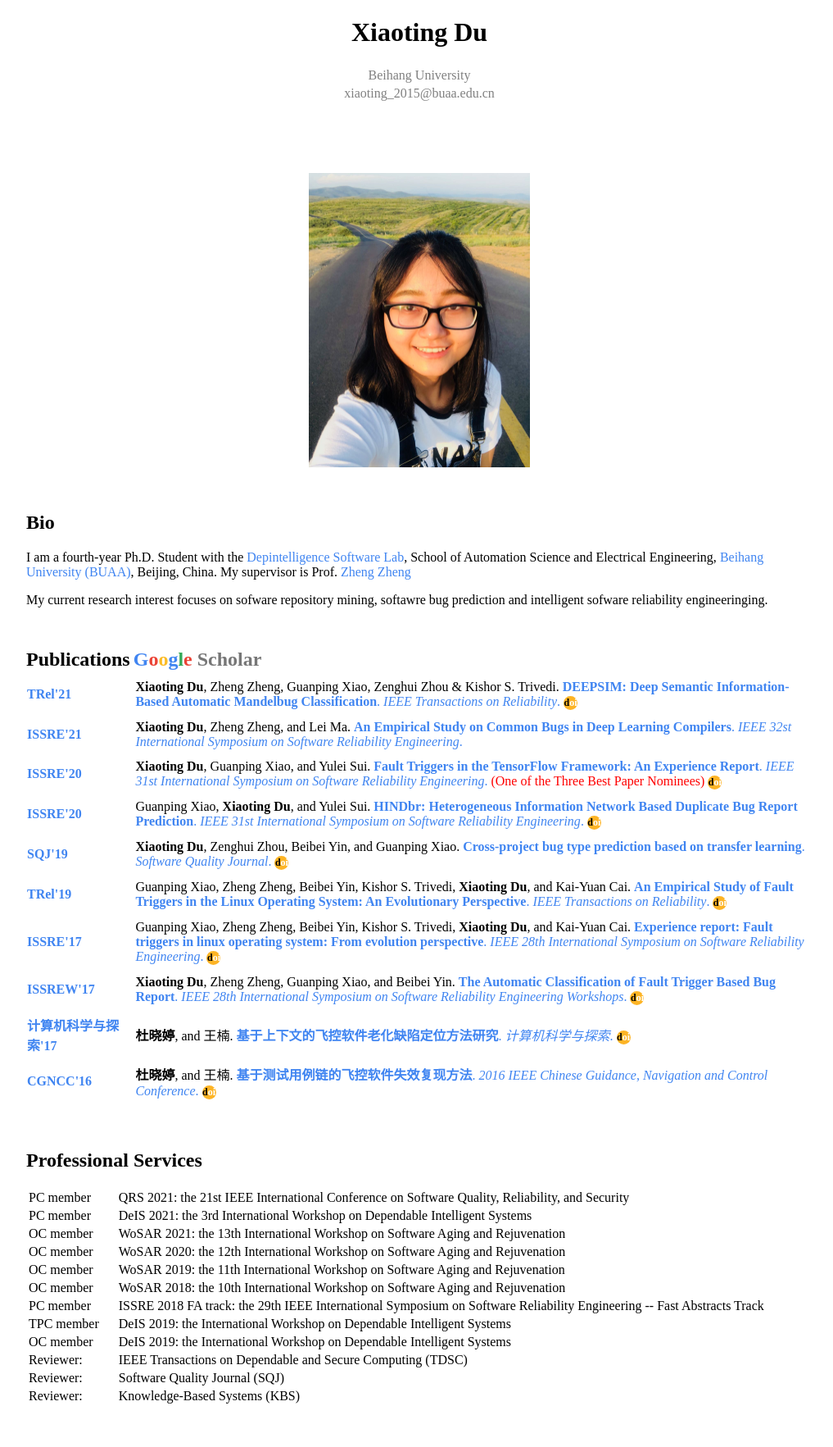
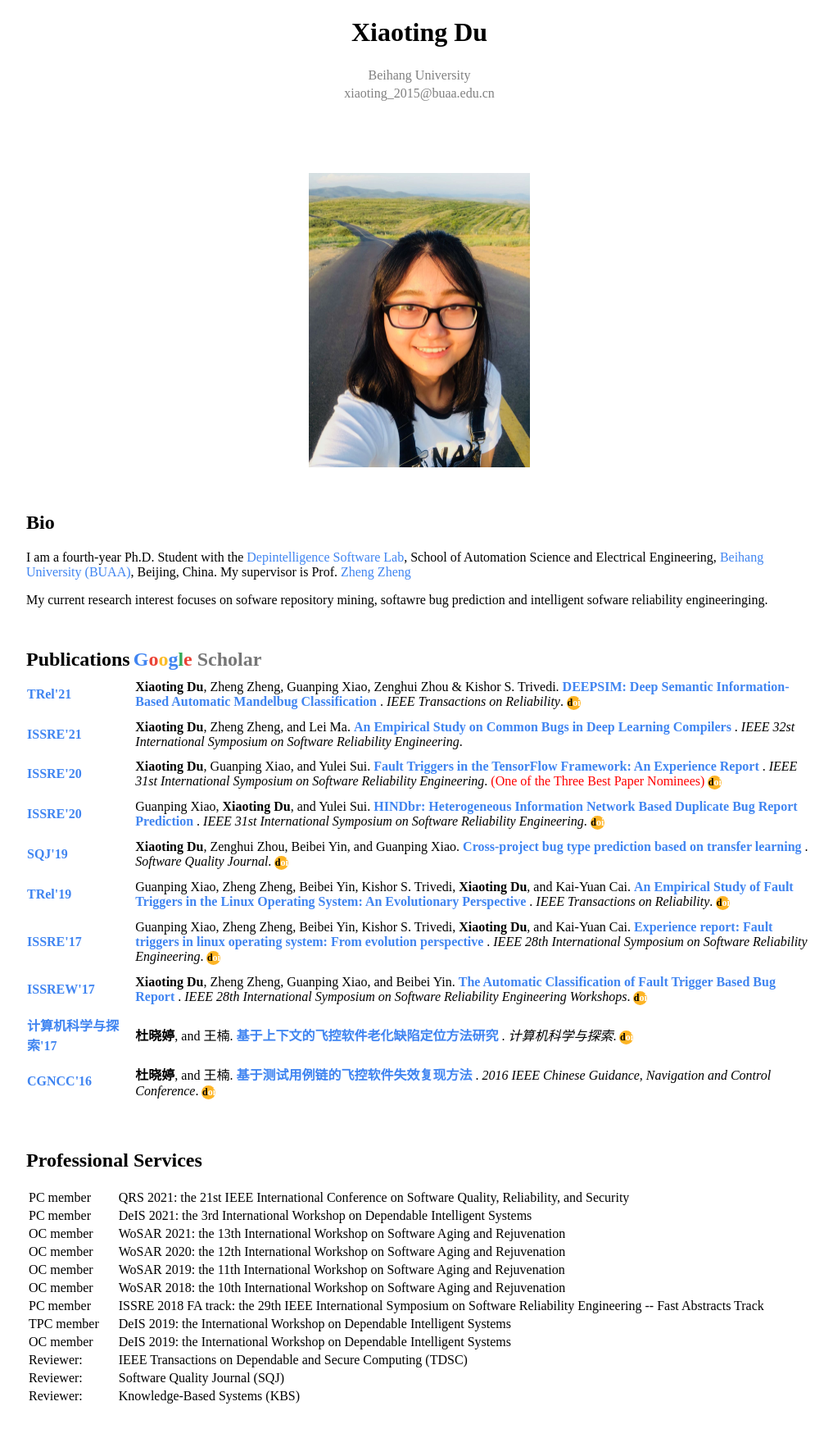
Before and after one commit to xiaotingdu/xiaotingdu.github.io, a Jekyll site: the page index.html, which Jekyll copies as it is, in a window 1280 px wide. Shown: the whole page at 82% size, without its empty margins (128-1145 px from the left). Built offline with Jekyll 4.4.1, drawn with Linux system fonts in a browser that asks for light colours; a style sheet for code colours, icons or effects is not loaded.

Commit message:
Update index.html

```diff
--- a/index.html
+++ b/index.html
@@ -63,70 +63,70 @@
  <tr>
 <td><a href="https://ieeexplore.ieee.org/xpl/RecentIssue.jsp?punumber=24"><b>TRel'21</b></a></td>
 <td>&nbsp;&nbsp;&nbsp;&nbsp;</td>
-<td><b>Xiaoting Du</b>, Zheng Zheng, Guanping Xiao, Zenghui Zhou & Kishor S. Trivedi. <a href="https://xiaotingdu.github.io/publications/TR2021.pdf"> <b> DEEPSIM: Deep Semantic Information-Based Automatic Mandelbug Classification</b>. <i>IEEE Transactions on Reliability</i>. <div class="circle" onclick="location='https://ieeexplore.ieee.org/document/9551693'" onmouseover="this.style.cursor='hand'"><b style='color:black'>d</b><b style='color:white'>oi</b></div>
+<td><b>Xiaoting Du</b>, Zheng Zheng, Guanping Xiao, Zenghui Zhou & Kishor S. Trivedi. <a href="https://xiaotingdu.github.io/publications/TR2021.pdf"> <b> DEEPSIM: Deep Semantic Information-Based Automatic Mandelbug Classification</b></a> . <i>IEEE Transactions on Reliability</i>. <div class="circle" onclick="location='https://ieeexplore.ieee.org/document/9551693'" onmouseover="this.style.cursor='hand'"><b style='color:black'>d</b><b style='color:white'>oi</b></div>
 </td>
 </tr>
 
  <tr>
 <td><a href="http://2021.issre.net/"><b>ISSRE'21</b></a></td>
 <td>&nbsp;&nbsp;&nbsp;&nbsp;</td>
-<td><b>Xiaoting Du</b>, Zheng Zheng, and Lei Ma. <a href="https://xiaotingdu.github.io/publications/ISSRE2021.pdf">  <b>An Empirical Study on Common Bugs in Deep Learning Compilers</b>. <i>IEEE 32st International Symposium on Software Reliability Engineering</i>.
+<td><b>Xiaoting Du</b>, Zheng Zheng, and Lei Ma. <a href="https://xiaotingdu.github.io/publications/ISSRE2021.pdf">  <b>An Empirical Study on Common Bugs in Deep Learning Compilers</b></a> . <i>IEEE 32st International Symposium on Software Reliability Engineering</i>.
 </td>
 </tr>
 
 <tr>
 <td><a href="http://2020.issre.net/"><b>ISSRE'20</b></a></td>
 <td>&nbsp;&nbsp;&nbsp;&nbsp;</td>
-<td><b>Xiaoting Du</b>, Guanping Xiao, and Yulei Sui.<a href="https://xiaotingdu.github.io/publications/ISSRE2020-Du.pdf"> <b>Fault Triggers in the TensorFlow Framework: An Experience Report</b>. <i>IEEE 31st International Symposium on Software Reliability Engineering</i>. <span style="color:red">(One of the Three Best Paper Nominees)</span> <div class="circle" onclick="location='https://doi.org/10.1109/ISSRE5003.2020.00010'" onmouseover="this.style.cursor='hand'"><b style='color:black'>d</b><b style='color:white'>oi</b></div>
+<td><b>Xiaoting Du</b>, Guanping Xiao, and Yulei Sui.<a href="https://xiaotingdu.github.io/publications/ISSRE2020-Du.pdf"> <b>Fault Triggers in the TensorFlow Framework: An Experience Report</b></a> . <i>IEEE 31st International Symposium on Software Reliability Engineering</i>. <span style="color:red">(One of the Three Best Paper Nominees)</span> <div class="circle" onclick="location='https://doi.org/10.1109/ISSRE5003.2020.00010'" onmouseover="this.style.cursor='hand'"><b style='color:black'>d</b><b style='color:white'>oi</b></div>
 </td>
 </tr>
 
 <tr>
 <td><a href="http://2020.issre.net/"><b>ISSRE'20</b></a></td>
 <td>&nbsp;&nbsp;&nbsp;&nbsp;</td>
-<td>Guanping Xiao, <b>Xiaoting Du</b>, and Yulei Sui. <a href="https://xiaotingdu.github.io/publications/ISSRE2020-Xiao.pdf"><b>HINDbr: Heterogeneous Information Network Based Duplicate Bug Report Prediction</b>. <i>IEEE 31st International Symposium on Software Reliability Engineering</i>. <div class="circle" onclick="location='https://doi.org/10.1109/ISSRE5003.2020.00027'" onmouseover="this.style.cursor='hand'"><b style='color:black'>d</b><b style='color:white'>oi</b></div>
+<td>Guanping Xiao, <b>Xiaoting Du</b>, and Yulei Sui. <a href="https://xiaotingdu.github.io/publications/ISSRE2020-Xiao.pdf"><b>HINDbr: Heterogeneous Information Network Based Duplicate Bug Report Prediction</b></a> . <i>IEEE 31st International Symposium on Software Reliability Engineering</i>. <div class="circle" onclick="location='https://doi.org/10.1109/ISSRE5003.2020.00027'" onmouseover="this.style.cursor='hand'"><b style='color:black'>d</b><b style='color:white'>oi</b></div>
 </td>
 </tr>
 
 <tr>
 <td><a href="https://link.springer.com/journal/11219"><b>SQJ'19</b></a></td>
 <td>&nbsp;&nbsp;&nbsp;&nbsp;</td>
-<td><b>Xiaoting Du</b>, Zenghui Zhou, Beibei Yin, and Guanping Xiao. <a href="https://xiaotingdu.github.io/publications/SQJ2019.pdf"><b>Cross-project bug type prediction based on transfer learning</b>. <i>Software Quality Journal</i>. <div class="circle" onclick="location='https://doi.org/10.1007/s11219-019-09467-0'" onmouseover="this.style.cursor='hand'"><b style='color:black'>d</b><b style='color:white'>oi</b></div>
+<td><b>Xiaoting Du</b>, Zenghui Zhou, Beibei Yin, and Guanping Xiao. <a href="https://xiaotingdu.github.io/publications/SQJ2019.pdf"><b>Cross-project bug type prediction based on transfer learning</b></a> . <i>Software Quality Journal</i>. <div class="circle" onclick="location='https://doi.org/10.1007/s11219-019-09467-0'" onmouseover="this.style.cursor='hand'"><b style='color:black'>d</b><b style='color:white'>oi</b></div>
 </td>
 </tr>
 
 <tr>
 <td><a href="https://ieeexplore.ieee.org/xpl/RecentIssue.jsp?punumber=24"><b>TRel'19</b></a></td>
 <td>&nbsp;&nbsp;&nbsp;&nbsp;</td>
-<td>Guanping Xiao, Zheng Zheng, Beibei Yin, Kishor S. Trivedi, <b>Xiaoting Du</b>, and Kai-Yuan Cai. <a href="https://xiaotingdu.github.io/publications/TR2018.pdf"><b>An Empirical Study of Fault Triggers in the Linux Operating System: An Evolutionary Perspective</b>. <i>IEEE Transactions on Reliability</i>. <div class="circle" onclick="location='https://doi.org/10.1109/TR.2019.2916204'" onmouseover="this.style.cursor='hand'"><b style='color:black'>d</b><b style='color:white'>oi</b></div>
+<td>Guanping Xiao, Zheng Zheng, Beibei Yin, Kishor S. Trivedi, <b>Xiaoting Du</b>, and Kai-Yuan Cai. <a href="https://xiaotingdu.github.io/publications/TR2018.pdf"><b>An Empirical Study of Fault Triggers in the Linux Operating System: An Evolutionary Perspective</b></a> . <i>IEEE Transactions on Reliability</i>. <div class="circle" onclick="location='https://doi.org/10.1109/TR.2019.2916204'" onmouseover="this.style.cursor='hand'"><b style='color:black'>d</b><b style='color:white'>oi</b></div>
 </td>
 </tr>
 
 <tr>
 <td><a href="http://2017.issre.net/"><b>ISSRE'17</b></a></td>
 <td>&nbsp;&nbsp;&nbsp;&nbsp;</td>
-<td>Guanping Xiao, Zheng Zheng, Beibei Yin, Kishor S. Trivedi, <b>Xiaoting Du</b>, and Kai-Yuan Cai. <a href="https://xiaotingdu.github.io/publications/ISSRE2017.pdf"><b>Experience report: Fault triggers in linux operating system: From evolution perspective</b>. <i>IEEE 28th International Symposium on Software Reliability Engineering</i>. <div class="circle" onclick="location='https://doi.org/10.1109/ISSRE.2017.21'" onmouseover="this.style.cursor='hand'"><b style='color:black'>d</b><b style='color:white'>oi</b></div>
+<td>Guanping Xiao, Zheng Zheng, Beibei Yin, Kishor S. Trivedi, <b>Xiaoting Du</b>, and Kai-Yuan Cai. <a href="https://xiaotingdu.github.io/publications/ISSRE2017.pdf"><b>Experience report: Fault triggers in linux operating system: From evolution perspective</b></a> . <i>IEEE 28th International Symposium on Software Reliability Engineering</i>. <div class="circle" onclick="location='https://doi.org/10.1109/ISSRE.2017.21'" onmouseover="this.style.cursor='hand'"><b style='color:black'>d</b><b style='color:white'>oi</b></div>
 </td>
 </tr>
 
 <tr>
 <td><a href="http://2017.issre.net/"><b>ISSREW'17</b></a></td>
 <td>&nbsp;&nbsp;&nbsp;&nbsp;</td>
-<td><b>Xiaoting Du</b>, Zheng Zheng, Guanping Xiao, and Beibei Yin.<a href="https://xiaotingdu.github.io/publications/WoSAR2017.pdf"> <b>The Automatic Classification of Fault Trigger Based Bug Report</b>. <i>IEEE 28th International Symposium on Software Reliability Engineering Workshops</i>. <div class="circle" onclick="location='https://doi.org/10.1109/ISSREW.2017.28'" onmouseover="this.style.cursor='hand'"><b style='color:black'>d</b><b style='color:white'>oi</b></div>
+<td><b>Xiaoting Du</b>, Zheng Zheng, Guanping Xiao, and Beibei Yin.<a href="https://xiaotingdu.github.io/publications/WoSAR2017.pdf"> <b>The Automatic Classification of Fault Trigger Based Bug Report</b></a> . <i>IEEE 28th International Symposium on Software Reliability Engineering Workshops</i>. <div class="circle" onclick="location='https://doi.org/10.1109/ISSREW.2017.28'" onmouseover="this.style.cursor='hand'"><b style='color:black'>d</b><b style='color:white'>oi</b></div>
 </td>
 </tr>
 
 <tr>
 <td><a href="http://fcst.ceaj.org/CN/volumn/home.shtml"><b>计算机科学与探索'17</b></a></td>
 <td>&nbsp;&nbsp;&nbsp;&nbsp;</td>
-<td><b>杜晓婷</b>, and 王楠.<a href="https://xiaotingdu.github.io/publications/计算机科学与探索2016.pdf"> <b>基于上下文的飞控软件老化缺陷定位方法研究</b>. <i>计算机科学与探索</i>. <div class="circle" onclick="location='http://fcst.ceaj.org/CN/10.3778/j.issn.1673-9418.1609021'" onmouseover="this.style.cursor='hand'"><b style='color:black'>d</b><b style='color:white'>oi</b></div>
+<td><b>杜晓婷</b>, and 王楠.<a href="https://xiaotingdu.github.io/publications/计算机科学与探索2016.pdf"> <b>基于上下文的飞控软件老化缺陷定位方法研究</b></a> . <i>计算机科学与探索</i>. <div class="circle" onclick="location='http://fcst.ceaj.org/CN/10.3778/j.issn.1673-9418.1609021'" onmouseover="this.style.cursor='hand'"><b style='color:black'>d</b><b style='color:white'>oi</b></div>
 </td>
 </tr>
 
 <tr>
 <td><a href="http://fcst.ceaj.org/CN/volumn/home.shtml"><b>CGNCC'16</b></a></td>
 <td>&nbsp;&nbsp;&nbsp;&nbsp;</td>
-<td><b>杜晓婷</b>, and 王楠. <a href="https://xiaotingdu.github.io/publications/CGNCC2016.pdf"><b>基于测试用例链的飞控软件失效复现方法</b>. <i>2016 IEEE Chinese Guidance, Navigation and Control Conference</i>. <div class="circle" onclick="location='http://gb.oversea.cnki.net/KCMS/detail/detail.aspx?filename=ZGHU201608003521&dbcode=IPFD&dbname=IPFD2017'" onmouseover="this.style.cursor='hand'"><b style='color:black'>d</b><b style='color:white'>oi</b></div>
+<td><b>杜晓婷</b>, and 王楠. <a href="https://xiaotingdu.github.io/publications/CGNCC2016.pdf"><b>基于测试用例链的飞控软件失效复现方法</b></a> . <i>2016 IEEE Chinese Guidance, Navigation and Control Conference</i>. <div class="circle" onclick="location='http://gb.oversea.cnki.net/KCMS/detail/detail.aspx?filename=ZGHU201608003521&dbcode=IPFD&dbname=IPFD2017'" onmouseover="this.style.cursor='hand'"><b style='color:black'>d</b><b style='color:white'>oi</b></div>
 </td>
 </tr>
 
```
